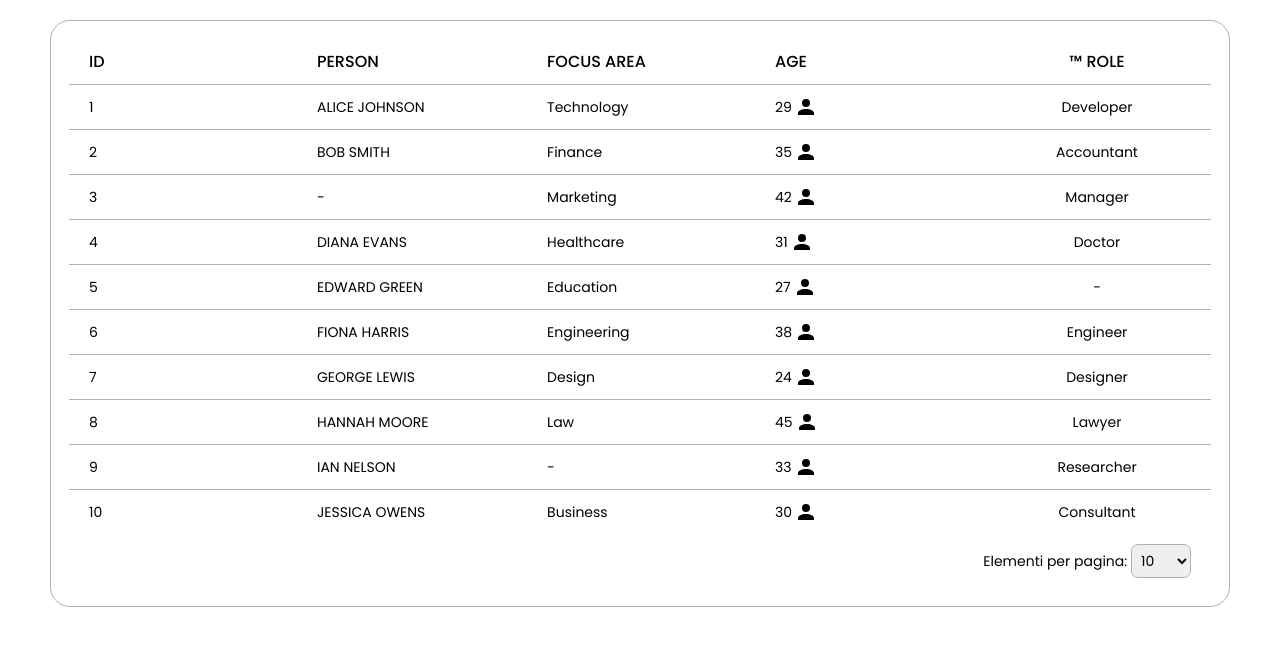
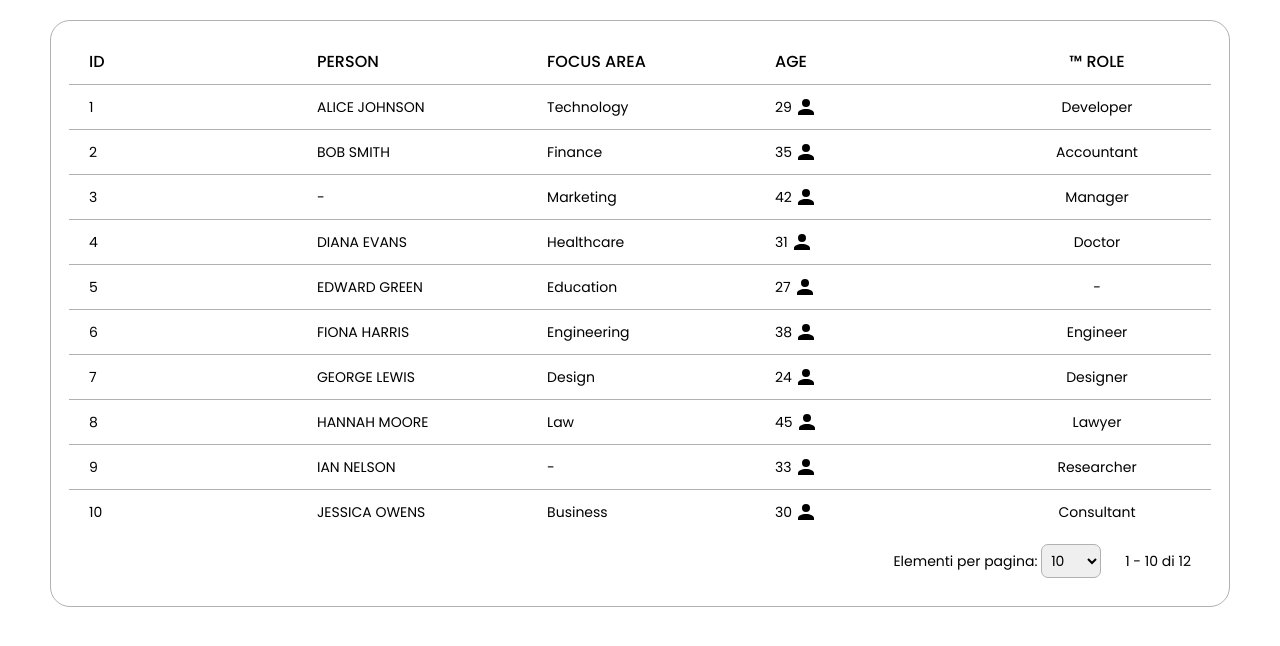
Before and after one commit to Michele-S2001/custom_table, a Nuxt app: page / in a window 1280 px wide. Shown: the top 646 px of the page. Built offline with nearby package versions, Linux system fonts and the light colour scheme.

Commit message:
Added: progressive items per page number

```diff
--- a/components/TableGlobal.vue
+++ b/components/TableGlobal.vue
@@ -31,6 +31,8 @@ const getItemsToDisplay = computed(() => {
   const max = Math.min(items.length, selectedItemsPerPageOption.value);
   return items.slice(0, max);
 });
+
+const getTotalNumOfItems = computed<number>(() => p.items?.length ?? 0);
 </script>
 
 <template>
@@ -85,6 +87,9 @@ const getItemsToDisplay = computed(() => {
           <option v-for="opt in itemsPerPageOptions" :value="opt">{{ opt }}</option>
         </select>
       </div>
+      <div>
+        1 - {{ getItemsToDisplay.length }} di {{ getTotalNumOfItems }}
+      </div>
     </section>
   </div>
 </template>
@@ -106,6 +111,7 @@ const getItemsToDisplay = computed(() => {
     display: flex;
     align-items: center;
     justify-content: end;
+    gap: 2.4rem;
     padding: var(--default-table-cells-padding);
 
     .t-IPPSelect {
```
